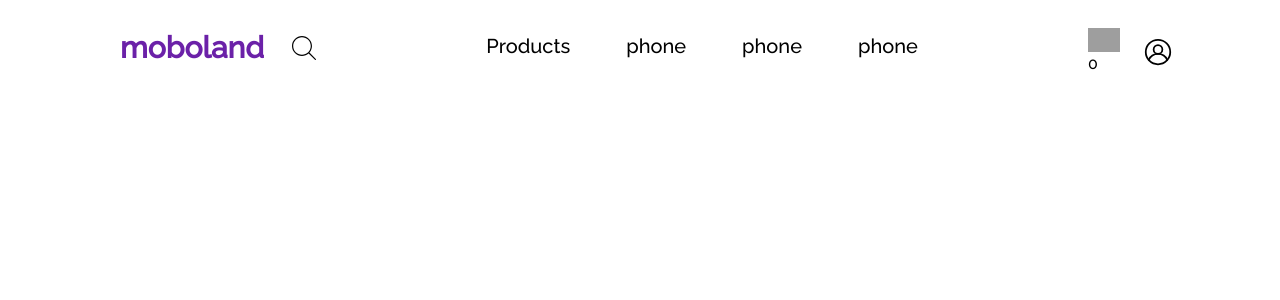
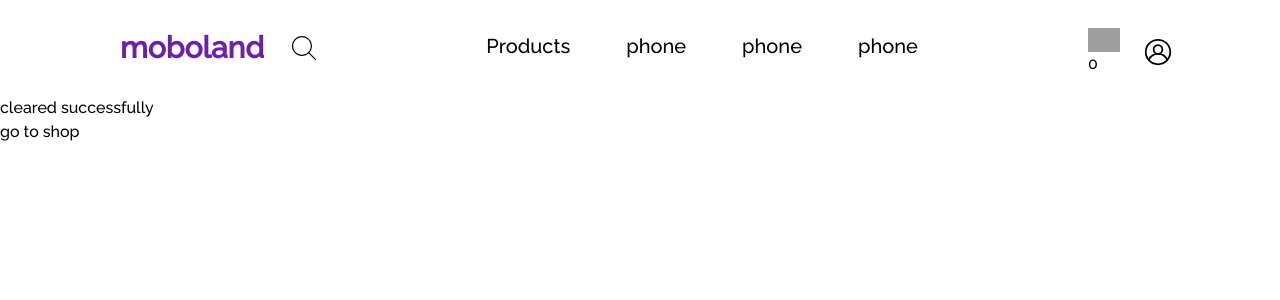
Before and after one commit to madmilan7/e-commerce, a React (Create React App) app: page /cart in a window 1280 px wide. Shown: the top 300 px of the page. Built offline with nearby package versions, Linux system fonts and the light colour scheme; grey boxes are pictures that could not be loaded.

Commit message:
add ShopCart & Cart components

```diff
--- a/src/App.js
+++ b/src/App.js
@@ -9,6 +9,7 @@ import SignUp from './components/SignUp';
 import Login from './components/Login';
 import Store from './components/Store';
 import ProductsDetails from './components/ProductsDetails';
+import ShopCart from './components/ShopCart';
 
 // Pages
 import Main from './pages/Main';
@@ -25,6 +26,7 @@ const App = () => {
         <Route path="/login" element={<Login />} />
         <Route path="/products" element={<Store />} />
         <Route path="/products/:id" element={<ProductsDetails />} />
+        <Route path="/cart" element={<ShopCart />} />
         <Route path="/" element={<Main />} />
       </Routes>
     </Provider>
--- /dev/null
+++ b/src/components/ShopCart.js
@@ -0,0 +1,52 @@
+import React from 'react';
+import { useSelector, useDispatch } from 'react-redux';
+import { Link } from 'react-router-dom';
+
+// Components
+import Cart from './shared/Cart';
+
+// Actions
+import { checkOut, clear } from '../redux/cart/cartAction';
+
+const ShopCart = () => {
+
+    const dispatch = useDispatch();
+    const cartState = useSelector(state => state.cartState);
+
+    return (
+        <div>
+            <div>
+                {cartState.selectedItems.map(item => <Cart key={item.id} data={item} />)}
+            </div>
+            {
+                cartState.itemsCounter > 0 &&
+                <div>
+                    <p><span>total items: </span>{cartState.itemsCounter}</p>
+                    <p><span>total payments: </span>{cartState.totalPrice}</p>
+                    <div>
+                        <button onClick={() => dispatch(clear())}>clear</button>
+                        <button onClick={() => dispatch(checkOut())}>check out</button>
+                    </div>
+                </div>
+            }
+
+            {
+                cartState.checkOut &&
+                <div>
+                    <h3>checked out successfully</h3>
+                    <Link to="/products">bye more</Link>
+                </div>
+            }
+
+            {
+                !cartState.checkOut && cartState.itemsCounter === 0 &&
+                <div>
+                    <h3>cleared successfully</h3>
+                    <Link to="/products">go to shop</Link>
+                </div>
+            }
+        </div>
+    );
+};
+
+export default ShopCart;
--- /dev/null
+++ b/src/components/shared/Cart.js
@@ -0,0 +1,37 @@
+import React from 'react';
+import { useDispatch } from 'react-redux';
+
+// function
+import { shorten } from '../../helper/function';
+
+// Actions
+import { increase, decrease, removeItem } from '../../redux/cart/cartAction';
+
+const Cart = ({ data }) => {
+
+    const { image, title, price, quantity } = data;
+    const dispatch = useDispatch();
+
+    return (
+        <div>
+            <img src={image} alt="product" />
+            <div>
+                <h3>{shorten(title)}</h3>
+                <p>{price} $</p>
+            </div>
+            <div>
+                <span>{quantity}</span>
+            </div>
+            <div>
+                {
+                    quantity > 1 ?
+                        <button onClick={() => dispatch(decrease(data))}>-</button> :
+                        <button onClick={() => dispatch(removeItem(data))}>remove</button>
+                }
+                <button onClick={() => dispatch(increase(data))}>+</button>
+            </div>
+        </div>
+    );
+};
+
+export default Cart;
```
